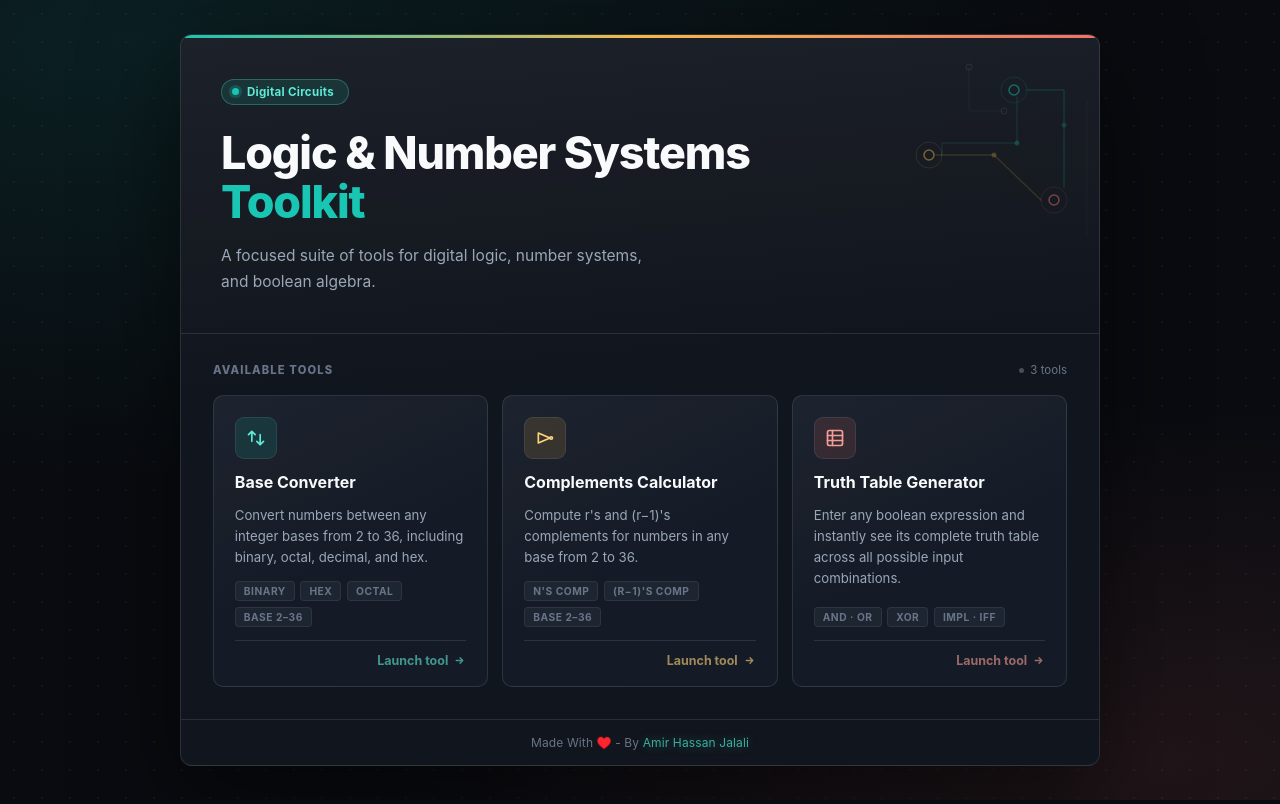
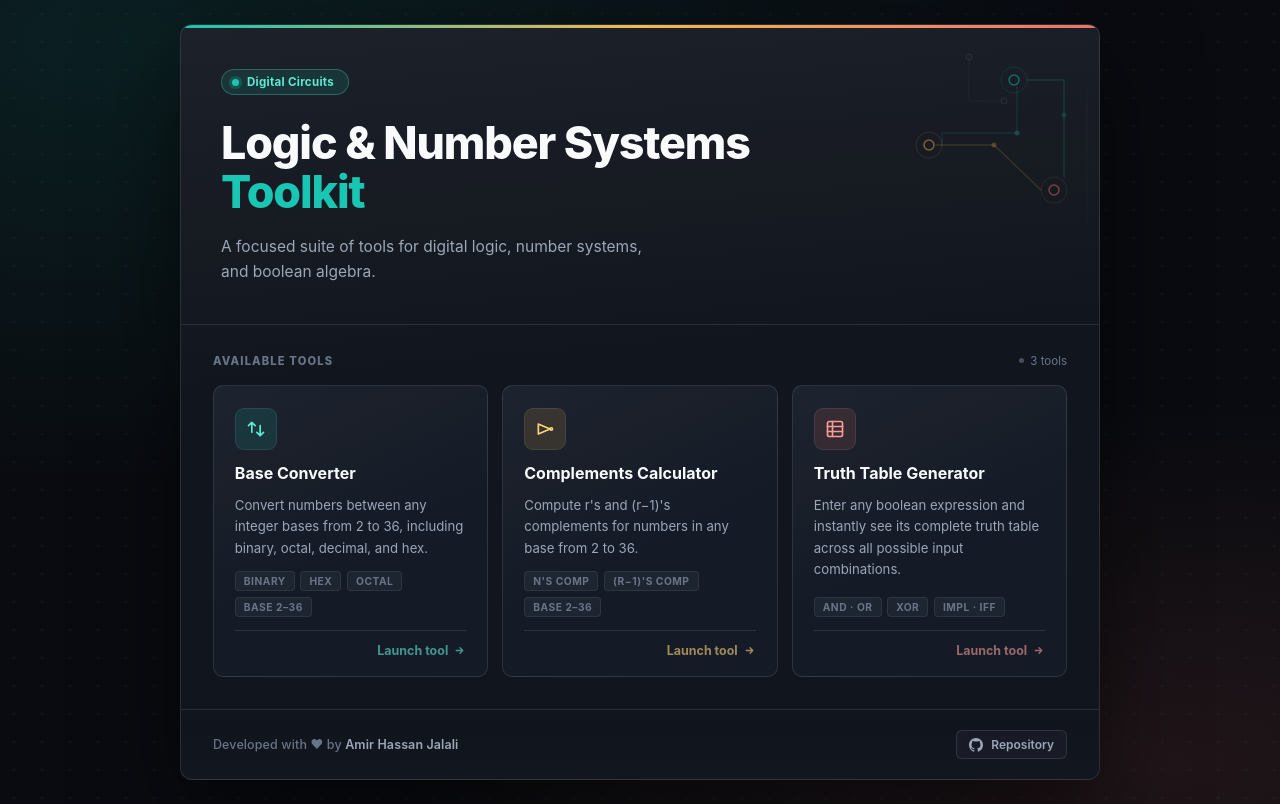
Before and after one commit to Amir-Hassan-Jalali/Digital-Circuits-Toolkit, a plain HTML site: page index.html in a window 1280 px wide. Drawn offline with Linux system fonts and the light colour scheme.

Commit message:
improved footer

```diff
--- a/index.html
+++ b/index.html
@@ -50,7 +50,6 @@
             padding-bottom: max(24px, env(safe-area-inset-bottom));
         }
 
-        /* Subtle dot grid */
         body::before {
             content: '';
             position: fixed;
@@ -76,7 +75,6 @@
             z-index: 1;
         }
 
-        /* Three-color top bar */
         .container::before {
             content: '';
             position: absolute;
@@ -94,7 +92,6 @@
             overflow: hidden;
         }
 
-        /* Circuit trace decoration */
         .hero-deco {
             position: absolute;
             right: 0;
@@ -132,15 +129,8 @@
         }
 
         @keyframes dotPulse {
-
-            0%,
-            100% {
-                box-shadow: 0 0 0 3px rgba(25, 198, 179, 0.22);
-            }
-
-            50% {
-                box-shadow: 0 0 0 5px rgba(25, 198, 179, 0.08);
-            }
+            0%, 100% { box-shadow: 0 0 0 3px rgba(25, 198, 179, 0.22); }
+            50% { box-shadow: 0 0 0 5px rgba(25, 198, 179, 0.08); }
         }
 
         .hero-title {
@@ -227,19 +217,10 @@
             transition: transform 0.22s ease, border-color 0.22s ease, box-shadow 0.22s ease;
         }
 
-        .tool-card:nth-child(1) {
-            animation: fadeUp 0.45s ease 0.3s both;
-        }
+        .tool-card:nth-child(1) { animation: fadeUp 0.45s ease 0.3s both; }
+        .tool-card:nth-child(2) { animation: fadeUp 0.45s ease 0.38s both; }
+        .tool-card:nth-child(3) { animation: fadeUp 0.45s ease 0.46s both; }
 
-        .tool-card:nth-child(2) {
-            animation: fadeUp 0.45s ease 0.38s both;
-        }
-
-        .tool-card:nth-child(3) {
-            animation: fadeUp 0.45s ease 0.46s both;
-        }
-
-        /* Bottom glow line on hover */
         .tool-card::after {
             content: '';
             position: absolute;
@@ -265,7 +246,6 @@
             opacity: 1;
         }
 
-        /* Per-card color vars */
         .tool-card.teal {
             --c-raw: #19c6b3;
             --c-soft: var(--accent-soft);
@@ -379,20 +359,62 @@
             transform: translateX(2px);
         }
 
-        /* ── FOOTER ──────────────────────────────── */
+        /* ── IMPROVED FOOTER ─────────────────────── */
         .site-footer {
             border-top: 1px solid var(--border);
-            padding: 0.95rem 2rem;
+            padding: 1.25rem 2rem;
             display: flex;
             align-items: center;
-            justify-content: center;
+            justify-content: space-between;
+            gap: 1.5rem;
             animation: fadeUp 0.45s ease 0.52s both;
+            background: linear-gradient(180deg, transparent, rgba(148, 163, 184, 0.015));
+        }
+
+        .footer-left {
+            display: flex;
+            align-items: center;
+            gap: 12px;
         }
 
         .footer-text {
-            font-size: 0.75rem;
+            font-size: 0.78rem;
             color: var(--text-muted);
             letter-spacing: 0.01em;
+            font-weight: 500;
+        }
+
+        .footer-link {
+            color: var(--text-secondary);
+            text-decoration: none;
+            font-weight: 600;
+            display: inline-block;
+            position: relative;
+            transition: color 0.25s ease;
+        }
+
+        .footer-link::after {
+            content: "";
+            position: absolute;
+            left: 0;
+            bottom: -2px;
+            width: 100%;
+            height: 1.5px;
+            background: linear-gradient(90deg, var(--accent), var(--accent-hover), var(--accent));
+            background-size: 200% 100%;
+            transform: scaleX(0);
+            transform-origin: right;
+            transition: transform 0.3s cubic-bezier(0.4, 0, 0.2, 1);
+        }
+
+        .footer-link:hover {
+            color: var(--accent-hover);
+        }
+
+        .footer-link:hover::after {
+            transform: scaleX(1);
+            transform-origin: left;
+            animation: glowMove 2s linear infinite;
         }
 
         .footer-dots {
@@ -402,18 +424,55 @@
         }
 
         .footer-dot {
-            width: 6px;
-            height: 6px;
+            width: 5px;
+            height: 5px;
             border-radius: 50%;
+            opacity: 0.6;
         }
 
-        /* ── KEYFRAMES ───────────────────────────── */
+        .footer-right {
+            display: flex;
+            align-items: center;
+        }
+
+        .github-btn {
+            display: inline-flex;
+            align-items: center;
+            gap: 8px;
+            padding: 6px 12px;
+            background: rgba(148, 163, 184, 0.05);
+            border: 1px solid var(--border);
+            border-radius: 6px;
+            color: var(--text-secondary);
+            font-size: 0.75rem;
+            font-weight: 600;
+            text-decoration: none;
+            transition: all 0.2s ease;
+        }
+
+        .github-btn svg {
+            width: 14px;
+            height: 14px;
+            fill: currentColor;
+        }
+
+        .github-btn:hover {
+            background: var(--accent-soft);
+            border-color: rgba(25, 198, 179, 0.35);
+            color: var(--accent-hover);
+            box-shadow: 0 0 12px rgba(25, 198, 179, 0.1);
+        }
+
+        @keyframes glowMove {
+            0% { background-position: 0% 50%; }
+            100% { background-position: 200% 50%; }
+        }
+
         @keyframes fadeUp {
             from {
                 opacity: 0;
                 transform: translateY(13px);
             }
-
             to {
                 opacity: 1;
                 transform: translateY(0);
@@ -440,7 +499,15 @@
             }
 
             .site-footer {
-                padding: 0.9rem 1.25rem;
+                padding: 1.25rem;
+                flex-direction: column;
+                gap: 1rem;
+                text-align: center;
+            }
+
+            .footer-left {
+                flex-direction: column;
+                gap: 8px;
             }
 
             .tools-grid {
@@ -464,38 +531,24 @@
 <body>
     <div class="container">
 
-        <!-- ── HERO ── -->
         <header class="hero">
-            <!-- Circuit trace decoration (top-right) -->
-            <svg class="hero-deco" viewBox="0 0 340 220" fill="none" xmlns="http://www.w3.org/2000/svg"
-                aria-hidden="true">
-                <!-- Teal node -->
+            <svg class="hero-deco" viewBox="0 0 340 220" fill="none" xmlns="http://www.w3.org/2000/svg" aria-hidden="true">
                 <circle cx="255" cy="55" r="5" stroke="rgba(25,198,179,0.65)" stroke-width="1.5" />
                 <circle cx="255" cy="55" r="13" stroke="rgba(25,198,179,0.18)" stroke-width="1" />
-                <!-- Amber node -->
                 <circle cx="170" cy="120" r="5" stroke="rgba(245,184,75,0.65)" stroke-width="1.5" />
                 <circle cx="170" cy="120" r="13" stroke="rgba(245,184,75,0.18)" stroke-width="1" />
-                <!-- Coral node -->
                 <circle cx="295" cy="165" r="5" stroke="rgba(240,113,103,0.65)" stroke-width="1.5" />
                 <circle cx="295" cy="165" r="13" stroke="rgba(240,113,103,0.18)" stroke-width="1" />
 
-                <!-- Traces -->
-                <path d="M268 55 L305 55 L305 152" stroke="rgba(25,198,179,0.22)" stroke-width="1.5"
-                    stroke-linecap="round" stroke-linejoin="round" />
-                <path d="M258 62 L258 108 L183 108 L183 120" stroke="rgba(25,198,179,0.17)" stroke-width="1.5"
-                    stroke-linecap="round" stroke-linejoin="round" />
-                <path d="M177 120 L235 120 L282 165" stroke="rgba(245,184,75,0.22)" stroke-width="1.5"
-                    stroke-linecap="round" stroke-linejoin="round" />
-                <!-- Secondary traces -->
-                <path d="M210 32 L210 76 L245 76" stroke="rgba(148,163,184,0.10)" stroke-width="1"
-                    stroke-linecap="round" stroke-linejoin="round" />
+                <path d="M268 55 L305 55 L305 152" stroke="rgba(25,198,179,0.22)" stroke-width="1.5" stroke-linecap="round" stroke-linejoin="round" />
+                <path d="M258 62 L258 108 L183 108 L183 120" stroke="rgba(25,198,179,0.17)" stroke-width="1.5" stroke-linecap="round" stroke-linejoin="round" />
+                <path d="M177 120 L235 120 L282 165" stroke="rgba(245,184,75,0.22)" stroke-width="1.5" stroke-linecap="round" stroke-linejoin="round" />
+                <path d="M210 32 L210 76 L245 76" stroke="rgba(148,163,184,0.10)" stroke-width="1" stroke-linecap="round" stroke-linejoin="round" />
                 <path d="M328 65 L328 200" stroke="rgba(148,163,184,0.08)" stroke-width="1" stroke-linecap="round" />
 
-                <!-- Junction dots -->
                 <circle cx="258" cy="108" r="2.5" fill="rgba(25,198,179,0.36)" />
                 <circle cx="235" cy="120" r="2.5" fill="rgba(245,184,75,0.36)" />
                 <circle cx="305" cy="90" r="2.5" fill="rgba(25,198,179,0.26)" />
-                <!-- Ghost nodes -->
                 <circle cx="210" cy="32" r="3" stroke="rgba(148,163,184,0.2)" stroke-width="1" />
                 <circle cx="245" cy="76" r="3" stroke="rgba(148,163,184,0.2)" stroke-width="1" />
             </svg>
@@ -515,7 +568,6 @@
             </p>
         </header>
 
-        <!-- ── TOOLS ── -->
         <main class="tools-section">
             <div class="section-header">
                 <span class="section-label">Available Tools</span>
@@ -523,19 +575,14 @@
             </div>
 
             <div class="tools-grid">
-
-                <!-- Base Converter -->
                 <a class="tool-card teal" href="base-converter.html">
                     <div class="card-icon">
-                        <svg viewBox="0 0 24 24" fill="none" stroke="currentColor" stroke-width="2"
-                            xmlns="http://www.w3.org/2000/svg">
-                            <path stroke-linecap="round" stroke-linejoin="round"
-                                d="M7 16V4m0 0L3 8m4-4l4 4m6 0v12m0 0l4-4m-4 4l-4-4" />
+                        <svg viewBox="0 0 24 24" fill="none" stroke="currentColor" stroke-width="2" xmlns="http://www.w3.org/2000/svg">
+                            <path stroke-linecap="round" stroke-linejoin="round" d="M7 16V4m0 0L3 8m4-4l4 4m6 0v12m0 0l4-4m-4 4l-4-4" />
                         </svg>
                     </div>
                     <div class="card-title">Base Converter</div>
-                    <div class="card-desc">Convert numbers between any integer bases from 2 to 36, including binary,
-                        octal, decimal, and hex.</div>
+                    <div class="card-desc">Convert numbers between any integer bases from 2 to 36, including binary, octal, decimal, and hex.</div>
                     <div class="card-tags">
                         <span class="tag">Binary</span>
                         <span class="tag">Hex</span>
@@ -552,19 +599,15 @@
                     </div>
                 </a>
 
-                <!-- Complements Calculator -->
                 <a class="tool-card amber" href="complements.html">
                     <div class="card-icon">
-                        <!-- NOT gate (triangle + bubble) -->
-                        <svg viewBox="0 0 24 24" fill="none" stroke="currentColor" stroke-width="2"
-                            xmlns="http://www.w3.org/2000/svg">
+                        <svg viewBox="0 0 24 24" fill="none" stroke="currentColor" stroke-width="2" xmlns="http://www.w3.org/2000/svg">
                             <path stroke-linecap="round" stroke-linejoin="round" d="M4 18V6l14 6-14 6z" />
                             <circle cx="19.5" cy="12" r="1.5" />
                         </svg>
                     </div>
                     <div class="card-title">Complements Calculator</div>
-                    <div class="card-desc">Compute r's and (r−1)'s complements for numbers in any base from 2 to 36.
-                    </div>
+                    <div class="card-desc">Compute r's and (r−1)'s complements for numbers in any base from 2 to 36.</div>
                     <div class="card-tags">
                         <span class="tag">n's Comp</span>
                         <span class="tag">(r−1)'s Comp</span>
@@ -580,18 +623,15 @@
                     </div>
                 </a>
 
-                <!-- Truth Table Generator -->
                 <a class="tool-card coral" href="truth-table.html">
                     <div class="card-icon">
-                        <svg viewBox="0 0 24 24" fill="none" stroke="currentColor" stroke-width="2"
-                            xmlns="http://www.w3.org/2000/svg">
+                        <svg viewBox="0 0 24 24" fill="none" stroke="currentColor" stroke-width="2" xmlns="http://www.w3.org/2000/svg">
                             <rect x="3" y="3" width="18" height="18" rx="2" ry="2" />
                             <path stroke-linecap="round" d="M3 9h18M3 15h18M9 3v18" />
                         </svg>
                     </div>
                     <div class="card-title">Truth Table Generator</div>
-                    <div class="card-desc">Enter any boolean expression and instantly see its complete truth table
-                        across all possible input combinations.</div>
+                    <div class="card-desc">Enter any boolean expression and instantly see its complete truth table across all possible input combinations.</div>
                     <div class="card-tags">
                         <span class="tag">AND · OR</span>
                         <span class="tag">XOR</span>
@@ -606,89 +646,29 @@
                         </span>
                     </div>
                 </a>
-
             </div>
         </main>
 
-        <style>
-            .footer-link {
-                color: #3cac9f;
-                text-decoration: none;
-                font-weight: 400;
-                position: relative;
-                padding: 0px 0px;
-                border-radius: 8px;
+        <footer class="site-footer">
+            <div class="footer-left">
+                <!--<div class="footer-dots" aria-hidden="true">
+                    <span class="footer-dot" style="background: var(--accent)"></span>
+                    <span class="footer-dot" style="background: var(--amber)"></span>
+                    <span class="footer-dot" style="background: var(--coral)"></span>
+                </div> -->
+                <span class="footer-text">
+                    Developed with &hearts; by
+                    <a class="footer-link" href="https://github.com/Amir-Hassan-Jalali">Amir Hassan Jalali</a>
+                </span>
+            </div>
 
-                transition: all 0.25s ease;
-            }
-
-            /* glowing underline */
-            .footer-link::after {
-                content: "";
-                position: absolute;
-                left: 0;
-                bottom: -3px;
-                width: 0%;
-                height: 2px;
-                background: linear-gradient(90deg, #19c6b3, #3cac9f, #19c6b3);
-                background-size: 200% 100%;
-
-                transform: scaleX(0);
-                transform-origin: left;
-
-                transition: transform 0.3s ease;
-                animation: glowMove 3s linear infinite;
-            }
-
-            /* hover effect */
-            .footer-link:hover {
-                color: #19c6b3;
-                text-shadow: 0 0 10px rgba(25, 198, 179, 0.6),
-                    0 0 20px rgba(25, 198, 179, 0.3);
-                transform: translateY(-2px);
-            }
-
-            /* reveal underline */
-            .footer-link:hover::after {
-                transform: scaleX(1);
-            }
-
-            /* subtle glowing motion */
-            @keyframes glowMove {
-                0% {
-                    background-position: 0% 50%;
-                }
-
-                100% {
-                    background-position: 200% 50%;
-                }
-            }
-
-            .footer-link {
-                animation: softPulse 3s ease-in-out infinite;
-            }
-
-            @keyframes softPulse {
-
-                0%,
-                100% {
-                    filter: drop-shadow(0 0 0 rgba(25, 198, 179, 0));
-                }
-
-                50% {
-                    filter: drop-shadow(0 0 6px rgba(25, 198, 179, 0.4));
-                }
-            }
-        </style>
-
-        <!-- ── FOOTER ── -->
-        <footer class="site-footer">
-            <span class="footer-text">Made With ♥️ - By <a class="footer-link"
-                    href="https://github.com/Amir-Hassan-Jalali/Digital-Circuits-Toolkit">Amir Hassan Jalali</a></span>
-            <div class="footer-dots" aria-hidden="true">
-                <!-- <span class="footer-dot" style="background: var(--accent)"></span>
-                <span class="footer-dot" style="background: var(--amber)"></span>
-                <span class="footer-dot" style="background: var(--coral)"></span> -->
+            <div class="footer-right">
+                <a class="github-btn" href="https://github.com/Amir-Hassan-Jalali/Digital-Circuits-Toolkit" target="_blank" rel="noopener noreferrer">
+                    <svg viewBox="0 0 16 16" version="1.1" aria-hidden="true">
+                        <path fill-rule="evenodd" d="M8 0C3.58 0 0 3.58 0 8c0 3.54 2.29 6.53 5.47 7.59.4.07.55-.17.55-.38 0-.19-.01-.82-.01-1.49-2.01.37-2.53-.49-2.69-.94-.09-.23-.48-.94-.82-1.13-.28-.15-.68-.52-.01-.53.63-.01 1.08.58 1.23.82.72 1.21 1.87.87 2.33.66.07-.52.28-.87.51-1.07-1.78-.2-3.64-.89-3.64-3.95 0-.87.31-1.59.82-2.15-.08-.2-.36-1.02.08-2.12 0 0 .67-.21 2.2.82.64-.18 1.32-.27 2-.27.68 0 1.36.09 2 .27 1.53-1.04 2.2-.82 2.2-.82.44 1.1.16 1.92.08 2.12.51.56.82 1.27.82 2.15 0 3.07-1.87 3.75-3.65 3.95.29.25.54.73.54 1.48 0 1.07-.01 1.93-.01 2.2 0 .21.15.46.55.38A8.013 8.013 0 0016 8c0-4.58-3.58-8-8-8z"></path>
+                    </svg>
+                    Repository
+                </a>
             </div>
         </footer>
 
```
